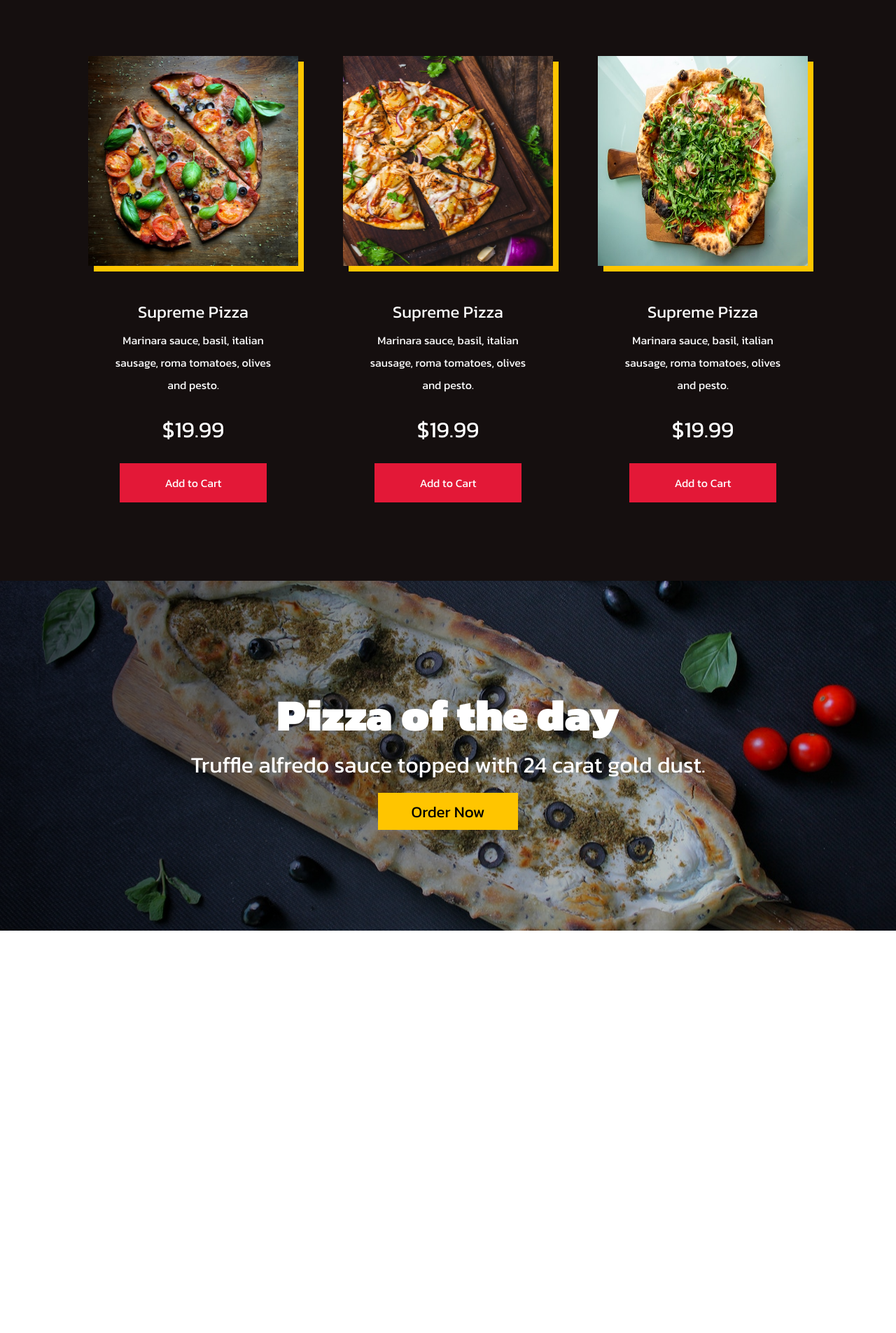
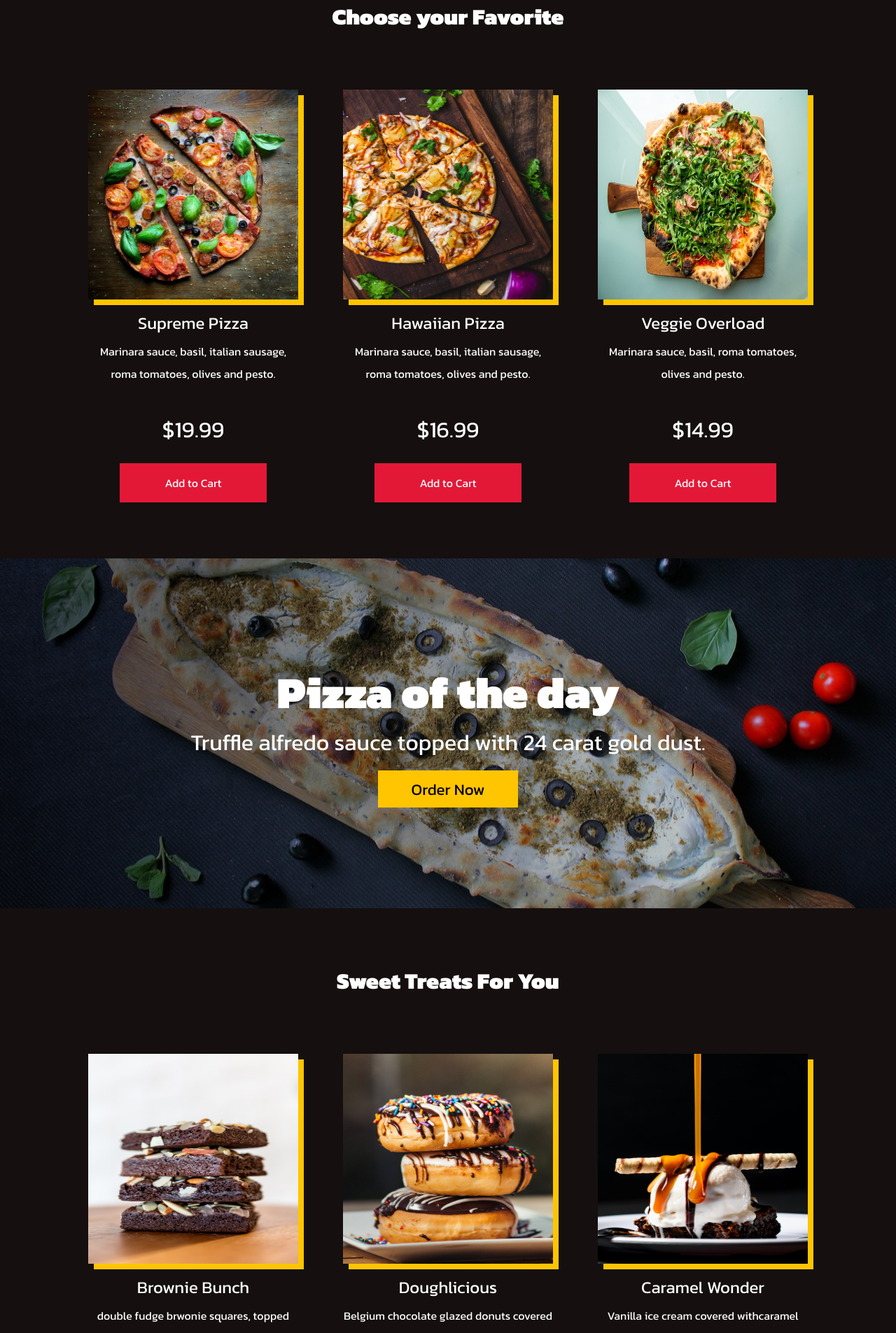
Before and after one commit to josousa82/React-pizza-webstore-website, a React (Create React App) app: page / in a window 1280 px wide. Shown: the part 880-2785 px from the top of the page at 70% size. Before the commit the page ends 2210 px from the top, so only its background shows below. Built offline with nearby package versions, Linux system fonts and the light colour scheme.

Commit message:
Created Desert section, and correct the bug on the products card with css. Closes #6 and #7

```diff
--- a/src/App.js
+++ b/src/App.js
@@ -3,7 +3,7 @@ import {BrowserRouter as Router} from "react-router-dom";
 import {GlobalStyle} from "./globalStyles";
 import Hero from "./components/Hero";
 import {Products} from "./components/Products";
-import {productData} from "./components/Products/data";
+import {pizzaProductData, desertProductData} from "./components/Products/data";
 import {Feature} from "./components/Feature";
 
 
@@ -12,8 +12,9 @@ function App() {
     <Router>
         <GlobalStyle />
         <Hero />
-        <Products headings= "Choose your Favorite" dataFeed={productData}/>
+        <Products heading="Choose your Favorite" dataFeed={pizzaProductData}/>
         <Feature />
+        <Products heading= "Sweet Treats For You" dataFeed={desertProductData}/>
     </Router>
   );
 }
--- a/src/components/Products/ProductsElements.js
+++ b/src/components/Products/ProductsElements.js
@@ -45,12 +45,15 @@ export const ProductInfo = styled.div`
     flex-direction: column;
     justify-content: center;
     align-items: center;
-    padding: 2rem;
+    //padding: 2rem;
     text-align: center;
+    //height: 550px;
 `;
 
 export const ProductDec = styled.p`
     margin-bottom: 1rem;
+    display: grid;
+    grid-template-rows: 40px 40px;
 `;
 
 export const ProductPrice = styled.p`
--- a/src/components/Products/data.js
+++ b/src/components/Products/data.js
@@ -2,7 +2,12 @@ import product1 from '../../images/product-1.jpg';
 import product2 from '../../images/product-2.jpg';
 import product3 from '../../images/product-3.jpg';
 
-export const productData = [
+import sweet1 from '../../images/sweet3.jpg';
+import sweet2 from '../../images/sweet-2.jpg';
+import sweet3 from '../../images/sweet-3.jpg';
+
+
+export const pizzaProductData = [
     {
         img: product1,
         alt: 'Pizza',
@@ -15,19 +20,50 @@ export const productData = [
     {
         img: product2,
         alt: 'Pizza',
-        name: 'Supreme Pizza',
+        name: 'Hawaiian Pizza',
         desc:'Marinara sauce, basil, italian sausage, ' +
             'roma tomatoes, olives and pesto.',
-        price: '$19.99',
+        price: '$16.99',
         button: 'Add to Cart'
     },
     {
         img: product3,
         alt: 'Pizza',
-        name: 'Supreme Pizza',
-        desc:'Marinara sauce, basil, italian sausage, ' +
+        name: 'Veggie Overload',
+        desc:'Marinara sauce, basil, ' +
             'roma tomatoes, olives and pesto.',
+        price: '$14.99',
+        button: 'Add to Cart'
+    },
+]
+
+export const desertProductData = [
+    {
+        img: sweet1,
+        alt: 'brownie',
+        name: 'Brownie Bunch',
+        desc:'double fudge brwonie squares, ' +
+              'topped white chocolate pieces' +
+               'and macadamia nuts on top.',
         price: '$19.99',
         button: 'Add to Cart'
     },
+    {
+        img: sweet2,
+        alt: 'Donuts',
+        name: 'Doughlicious',
+        desc:'Belgium chocolate glazed donuts ' +
+            'covered in icing with sprinkles on top.',
+        price: '$16.99',
+        button: 'Add to Cart'
+    },
+    {
+        img: sweet3,
+        alt: 'Caramel Wonder',
+        name: 'Caramel Wonder',
+        desc:'Vanilla ice cream covered with' +
+            'caramel and chocolate glaze.',
+        price: '$12.99',
+        button: 'Add to Cart'
+    },
 ]
```
